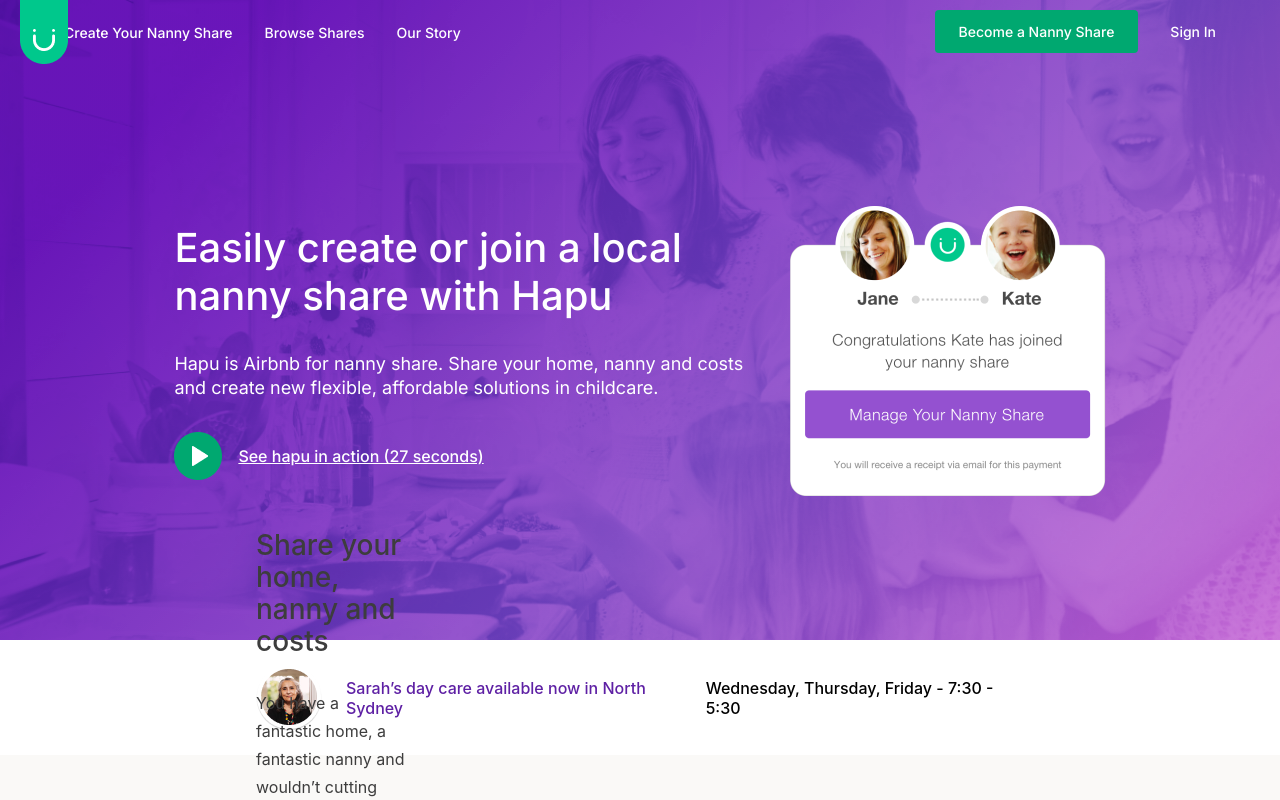
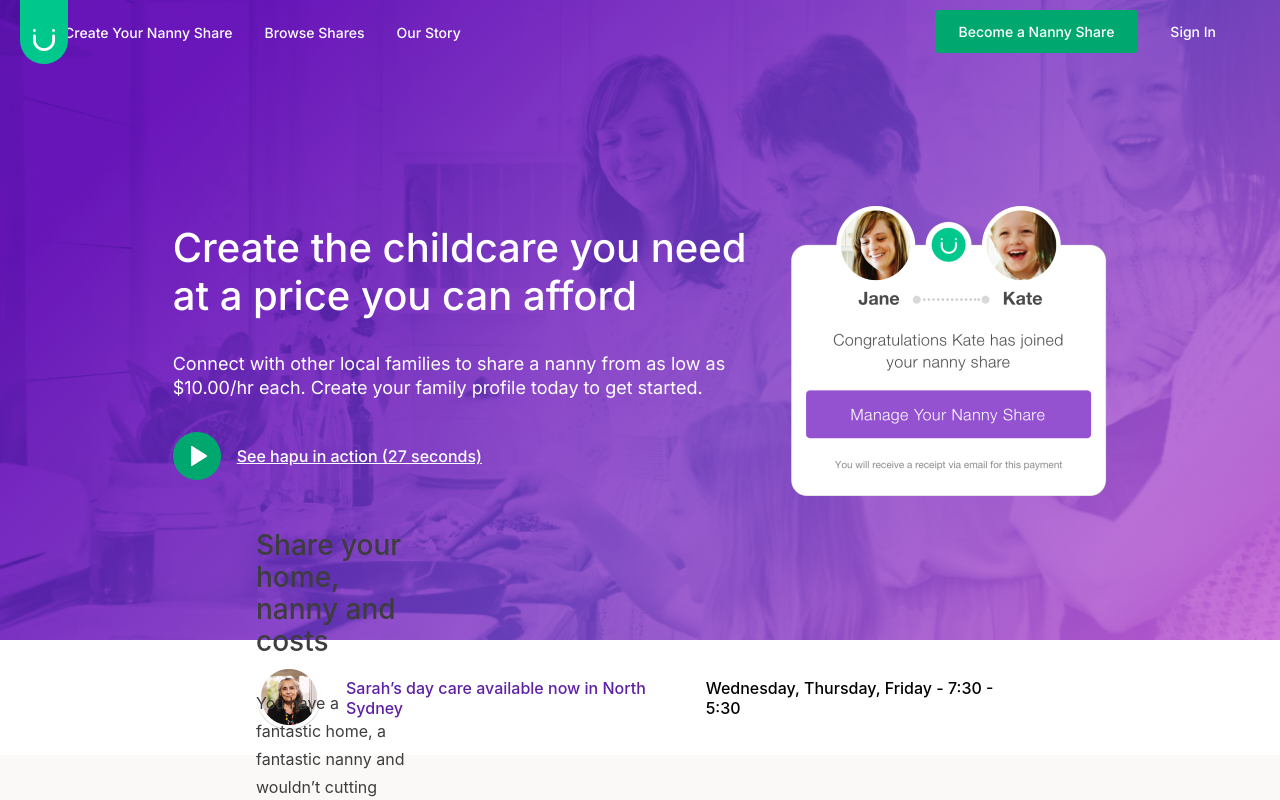
Before and after one commit to maora96/imobles-challenge, a React (Create React App) app: page / in a window 1280 px wide. Shown: the top 800 px of the page. Built offline with nearby package versions, Linux system fonts and the light colour scheme.

Commit message:
feat: a/b tests + component structure

```diff
--- a/src/App.js
+++ b/src/App.js
@@ -1,59 +1,20 @@
-import Badge from "./assets/badge.png";
-import PlayButton from "./assets/play-button.png";
-import HeaderImage from "./assets/header-image.png";
-
 import ProfilePic from "./assets/profile-pic.png";
 import Section1Image from "./assets/section1-image.png";
 import Section3Image from "./assets/section3-image.png"
 import Section4Image from "./assets/section4-image.png"
 import Section5Image from './assets/section5-image.png'
 
-import Icon from "./assets/icon.svg"
-import Logo from "./assets/logo.svg"
-import Instagram from "./assets/instagram.png"
-import Twitter from "./assets/twitter.png"
-import Facebook from "./assets/facebook.png"
+
 import "./App.css";
+import Header from "./components/header";
+import Footer from "./components/footer";
+import Newsletter from "./components/newsletter";
 
 
 function App() {
   return (
     <div className="App">
-      <header>
-        <img src={Badge} className="badge"/>
-        <nav>
-            <div className="menu">
-              <a href="">Create Your Nanny Share</a>
-              <a href="">Browse Shares</a>
-              <a href="">Our Story</a>
-            </div>
-
-
-            <div className="call-to-action">
-              <a href="" className="call">Become a Nanny Share</a>
-              <a href="">Sign In</a>
-            </div>
-          </nav>
-
-          <section className="hero">
-            <div className="content-left">
-              <h1>Easily create or join a local<br/> nanny share with Hapu</h1>
-              <span>Hapu is Airbnb for nanny share. Share your home, nanny and costs <br/>and create new flexible, affordable solutions in childcare.</span>
-
-              <div className="video">
-              <img src={PlayButton}/>
-                See hapu in action (27 seconds)
-              </div>
-            </div>
-
-            <div className="content-right">
-              <img src={HeaderImage}/>
-            </div>
-
-          </section>
-
-      </header>
-
+      <Header/>
 
       <section className="notice">
         <div className="container">
@@ -73,7 +34,10 @@
         <img src={Section1Image}/>
       </section>
 
-      <section className="newsletter">
+
+      <Newsletter/>
+
+      {/* <section className="newsletter">
         <h2>Are you a parent without a nanny and looking to share?</h2>
         <span>Leave us your name and email and we’ll update you as soon as a share becomes available in your area!</span>
 
@@ -83,7 +47,7 @@
           <button>Send</button>
         </form>
 
-      </section>
+      </section> */}
 
 
       <section className="shared-payments">
@@ -120,38 +84,7 @@
         <p>With the Hapu daily diary your nanny will be able to update you and your sharers with photos and commentary of the day. You and sharers will receive notifications and you’ll be able to login to view the daily adventures fo your little ones. We can’t wait!</p>
       </section>
 
-      <footer>
-        <h2>Become a nanny share host</h2>
-        <p>Takes less than 5 minutes to get started</p>
-
-        <div className="button">
-          <img src={Icon}/>
-          <div>
-            <span>Create Your Nanny Share</span>
-            <span>Takes less than 5 minutes</span>
-          </div>
-        </div>
-
-        <a href="">Or browse local nanny-shares</a>
-
-        <nav>
-          <img src={Logo}/>
-
-          <div className="menu">
-            <a href="">Share Your Nanny</a>
-            <a href="">Our Story</a>
-            <a href="">Blog</a>
-            <a href="">Terms & Privacy</a>
-          </div>
-
-          <div className="social-media-links">
-            <a href=""><img src={Facebook}/></a>
-            <a href=""><img src={Twitter}/></a>
-            <a href=""><img src={Instagram}/></a>
-          </div>
-        </nav>
-        <p class="copyright">Copyright © 2017 Hapu PTY Limited All rights reserved</p>
-      </footer>
+      <Footer/>
 
     </div>
   );
--- /dev/null
+++ b/src/components/footer.js
@@ -0,0 +1,43 @@
+import React from 'react'
+import Icon from "../assets/icon.svg"
+import Logo from "../assets/logo.svg"
+import Instagram from "../assets/instagram.png"
+import Twitter from "../assets/twitter.png"
+import Facebook from "../assets/facebook.png"
+
+export default function Footer() {
+  return (
+    <footer>
+    <h2>Become a nanny share host</h2>
+    <p>Takes less than 5 minutes to get started</p>
+
+    <div className="button">
+      <img src={Icon}/>
+      <div>
+        <span>Create Your Nanny Share</span>
+        <span>Takes less than 5 minutes</span>
+      </div>
+    </div>
+
+    <a href="">Or browse local nanny-shares</a>
+
+    <nav>
+      <img src={Logo}/>
+
+      <div className="menu">
+        <a href="">Share Your Nanny</a>
+        <a href="">Our Story</a>
+        <a href="">Blog</a>
+        <a href="">Terms & Privacy</a>
+      </div>
+
+      <div className="social-media-links">
+        <a href=""><img src={Facebook}/></a>
+        <a href=""><img src={Twitter}/></a>
+        <a href=""><img src={Instagram}/></a>
+      </div>
+    </nav>
+    <p className="copyright">Copyright © 2017 Hapu PTY Limited All rights reserved</p>
+  </footer>
+  )
+}
--- /dev/null
+++ b/src/components/header.js
@@ -0,0 +1,80 @@
+import React, {useEffect, useState} from 'react'
+import Badge from "../assets/badge.png";
+import PlayButton from "../assets/play-button.png";
+import HeaderImage from "../assets/header-image.png";
+
+export default function Header() {
+
+    const options = [
+        {
+            first_line: "Easily create or join a local",
+            second_line: "nanny share with Hapu",
+            description: "Hapu is Airbnb for nanny share. Share your home, nanny and costs",
+            description_second: "and create new flexible, affordable solutions in childcare."
+        },
+        {
+            first_line: "Create the childcare you need",
+            second_line: "at a price you can afford",
+            description: "Connect with other local families to share a nanny from as low as",
+            description_second: "$10.00/hr each. Create your family profile today to get started."
+        }
+    ]
+
+
+    const getRandomOption = () => {
+        const index = Math.round(Math.random())
+        return options[index]
+    }
+
+    const [firstLine, setFirstLine] = useState("")
+    const [secondLine, setSecondLine] = useState("")
+    const [description, setDescription] = useState("")
+    const [descriptionSecond, setDescriptionSecond] = useState("")
+
+    useEffect(() => {
+        let choice = getRandomOption()
+        setFirstLine(choice.first_line)
+        setSecondLine(choice.second_line)
+        setDescription(choice.description)
+        setDescriptionSecond(choice.description_second)
+        console.log(choice)
+    }, [])
+
+
+  return (
+    <header>
+        <img src={Badge} className="badge"/>
+        <nav>
+            <div className="menu">
+              <a href="">Create Your Nanny Share</a>
+              <a href="">Browse Shares</a>
+              <a href="">Our Story</a>
+            </div>
+
+
+            <div className="call-to-action">
+              <a href="" className="call">Become a Nanny Share</a>
+              <a href="">Sign In</a>
+            </div>
+          </nav>
+
+          <section className="hero">
+            <div className="content-left">
+              <h1>{firstLine} <br/> {secondLine}</h1>
+              <span>{description} <br/> {descriptionSecond}</span>
+
+              <div className="video">
+              <img src={PlayButton}/>
+                See hapu in action (27 seconds)
+              </div>
+            </div>
+
+            <div className="content-right">
+              <img src={HeaderImage}/>
+            </div>
+
+          </section>
+
+      </header>
+  )
+}
--- /dev/null
+++ b/src/components/newsletter.js
@@ -0,0 +1,23 @@
+import React from 'react'
+
+export default function Newsletter() {
+
+    const handleSubmit = () => {
+
+    }
+
+
+  return (
+    <section className="newsletter">
+        <h2>Are you a parent without a nanny and looking to share?</h2>
+        <span>Leave us your name and email and we’ll update you as soon as a share becomes available in your area!</span>
+
+        <form onSubmit={handleSubmit}>
+          <input type="text" placeholder="Your name"/>
+          <input type="email"placeholder="Your email"/>
+          <button type="submit">Send</button>
+        </form>
+
+    </section>
+  )
+}
```
